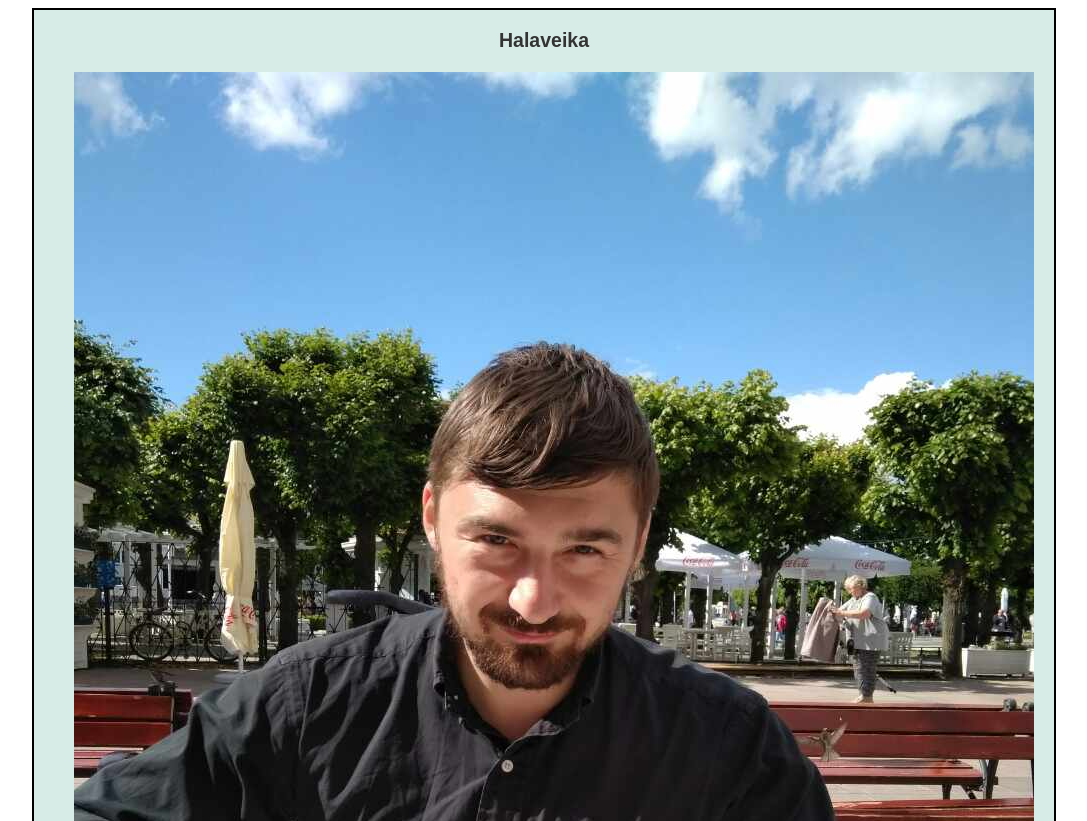
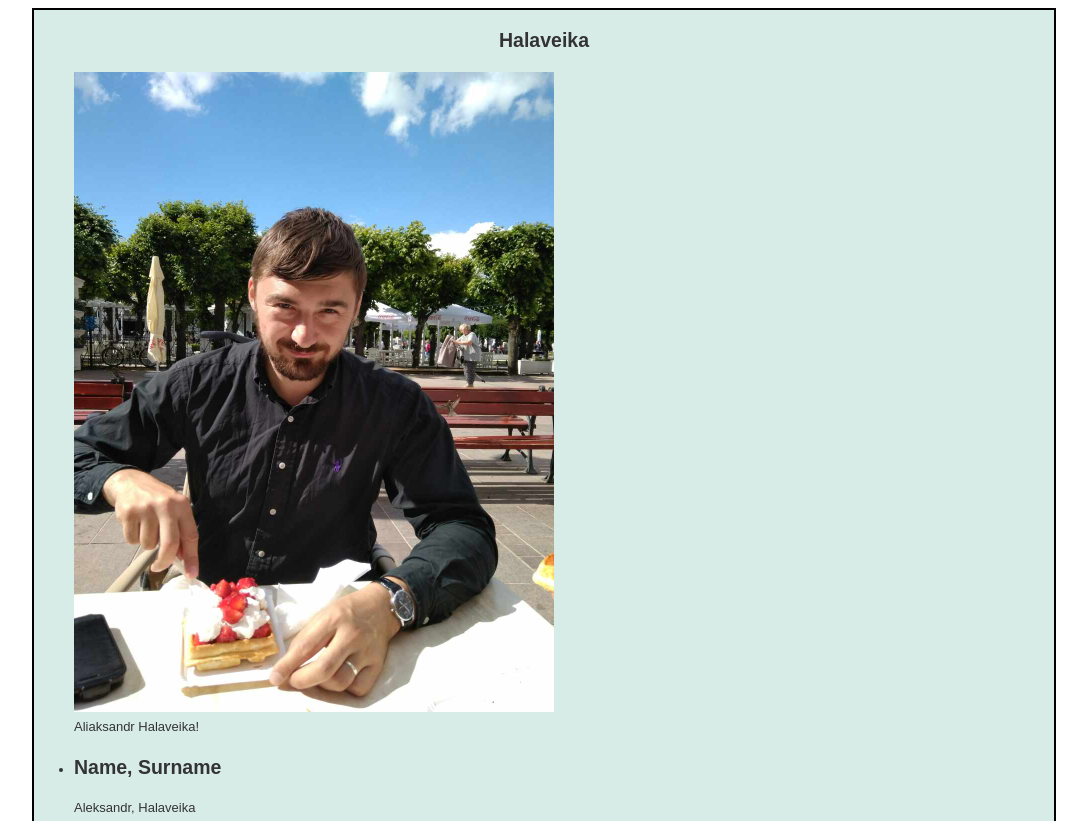
Before and after one commit to halaveika/rsschool-codejam1-cv, a plain HTML site: page index.html in a window 1280 px wide. Shown: the top 821 px of the page, without its empty margins (96-1183 px from the left). Drawn offline with Linux system fonts and the light colour scheme.

Commit message:
perf: change img size

```diff
--- a/index.html
+++ b/index.html
@@ -10,7 +10,7 @@
       <article class="post">
         <h1>Halaveika</h1>
         <figure class="post-item">
-          <img src="Foto.jpg" alt="My Foto">
+          <img src="Foto.jpg" width="480" height="640"alt="My Foto">
           <figcaption>Aliaksandr Halaveika!</figcaption>
         </figure>
       </article>
```
